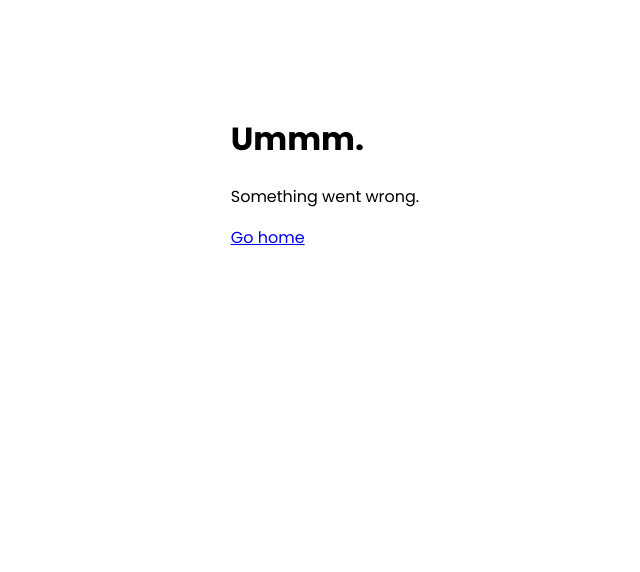
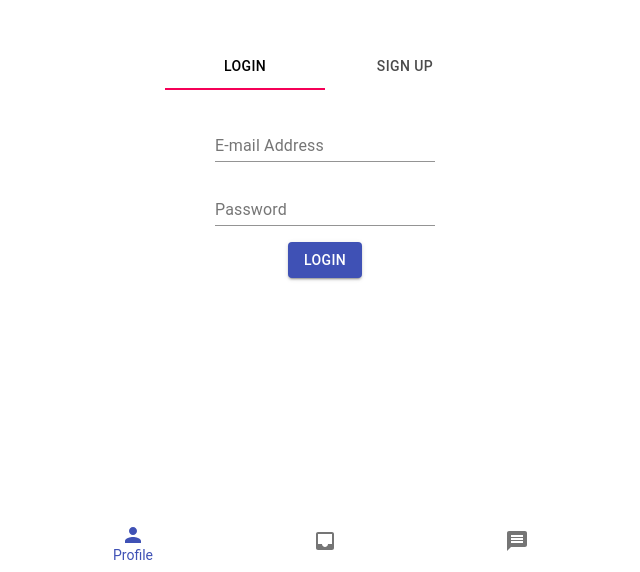
Before and after one commit to TrouvOpus/TrouvOpus, a React (Create React App) app: page /login in a window 1280 px wide. Shown: the part 228-800 px from the top of the page, without its empty margins (315-955 px from the left). Built offline with nearby package versions, Linux system fonts and the light colour scheme.

Commit message:
Login and Signup are working

```diff
--- a/package.json
+++ b/package.json
@@ -5,6 +5,7 @@
 	"dependencies": {
 		"@material-ui/core": "^4.11.0",
 		"@material-ui/icons": "^4.9.1",
+		"@material-ui/lab": "^4.0.0-alpha.56",
 		"@testing-library/jest-dom": "^4.2.4",
 		"@testing-library/react": "^9.5.0",
 		"@testing-library/user-event": "^7.2.1",
--- a/src/App.jsx
+++ b/src/App.jsx
@@ -2,9 +2,11 @@ import React from "react"
 import "./App.scss"
 
 import Routes from "./Routes"
+import Navigation from "./components/Navigation"
 
 export default _ => (
 	<div className="App">
 		<Routes />
+		<Navigation />
 	</div>
 )
--- a/src/Routes.js
+++ b/src/Routes.js
@@ -1,11 +1,13 @@
 import React from "react"
 import { Switch, Route } from "react-router-dom"
 
+import Login from "./pages/Login.jsx"
 import Error from "./pages/Error.jsx"
 
 export default () => (
 	<div className="Routes">
 		<Switch>
+			<Route path="/login" component={Login} />
 			<Route exact path="/">
 				<h1>TrouvOpus</h1>
 			</Route>
--- /dev/null
+++ b/src/components/Navigation.jsx
@@ -0,0 +1,36 @@
+import React from "react"
+import { Link } from "react-router-dom"
+import { BottomNavigation, BottomNavigationAction } from "@material-ui/core"
+import { Person, Inbox, Message } from "@material-ui/icons"
+import "./Navigation.scss"
+
+export default () => {
+	const [active, setActive] = React.useState("profile")
+	return (
+		<div className="Navigation">
+			<BottomNavigation value={active} onChange={(e, n) => setActive(n)}>
+				<BottomNavigationAction
+					component={Link}
+					to="/profile"
+					value="profile"
+					label="Profile"
+					icon={<Person />}
+				/>
+				<BottomNavigationAction
+					component={Link}
+					to="/feed"
+					value="feed"
+					label="Feed"
+					icon={<Inbox />}
+				/>
+				<BottomNavigationAction
+					component={Link}
+					to="/activity"
+					value="activity"
+					label="Activity"
+					icon={<Message />}
+				/>
+			</BottomNavigation>
+		</div>
+	)
+}
--- /dev/null
+++ b/src/components/Navigation.scss
@@ -0,0 +1,6 @@
+.Navigation .MuiBottomNavigation-root {
+	position: fixed;
+	bottom: 0;
+	left: 0;
+	right: 0;
+}
--- a/src/services/firebase.js
+++ b/src/contexts/FirebaseContext.js
@@ -1,5 +1,7 @@
 import firebase from "firebase/app"
 import "firebase/firebase-firestore"
+import "firebase/auth"
+import { createContext } from "react"
 
 const config = {
 	apiKey: "AIzaSyDS_VRkXpVXfm6yBSh7XSf48UA-nH8npFU",
@@ -14,5 +16,12 @@ const config = {
 
 firebase.initializeApp(config)
 
-export const Firestore = firebase.firestore()
-export const Auth = firebase.auth()
+const Firestore = firebase.firestore()
+const Auth = firebase.auth()
+
+const FirebaseContext = createContext({
+	Firestore,
+	Auth,
+})
+
+export default FirebaseContext
--- /dev/null
+++ b/src/pages/Login.jsx
@@ -0,0 +1,183 @@
+import React from "react"
+import FirebaseContext from "../contexts/FirebaseContext"
+import {
+	Grid,
+	TextField,
+	Button,
+	Tab,
+	CircularProgress,
+	Backdrop,
+	Snackbar,
+} from "@material-ui/core"
+import { TabList, TabPanel, TabContext, Alert } from "@material-ui/lab"
+
+export default () => {
+	const [tab, setTab] = React.useState("login")
+	const [email, setEmail] = React.useState("")
+	const [password, setPassword] = React.useState("")
+	const [isLoading, setIsLoading] = React.useState(false)
+	const [successMsg, setSuccessMsg] = React.useState()
+	const [errorMsg, setErrorMsg] = React.useState()
+
+	const { Auth } = React.useContext(FirebaseContext)
+
+	function clearForm() {
+		setEmail("")
+		setPassword("")
+	}
+
+	async function login() {
+		let user
+		try {
+			setIsLoading(true)
+			user = await Auth.signInWithEmailAndPassword(email, password)
+			console.log("Logged in", user || Auth.currentUser)
+			setSuccessMsg("Logged in!")
+			clearForm()
+		} catch (error) {
+			console.error(error.code, error.message)
+			setErrorMsg(error.message)
+		} finally {
+			setIsLoading(false)
+		}
+		return user
+	}
+
+	async function signup() {
+		let user
+		try {
+			setIsLoading(true)
+			user = await Auth.createUserWithEmailAndPassword(email, password)
+			console.log("Created user", user || Auth.currentUser)
+			setSuccessMsg("User created!")
+			clearForm()
+		} catch (error) {
+			console.error(error.code, error.message)
+			setErrorMsg(error.message)
+		} finally {
+			setIsLoading(false)
+			console.log("Auth", Auth.currentUser)
+		}
+		return user
+	}
+
+	return (
+		<div className="Login">
+			<Backdrop open={isLoading}>
+				<CircularProgress color="secondary" />
+			</Backdrop>
+			<Snackbar
+				open={successMsg}
+				autoHideDuration={5000}
+				onClose={() => setSuccessMsg(undefined)}
+				anchorOrigin={{ vertical: "top", horizontal: "right" }}
+			>
+				<Alert severity="success">{successMsg}</Alert>
+			</Snackbar>
+			<Snackbar
+				open={errorMsg}
+				autoHideDuration={5000}
+				onClose={() => setErrorMsg(undefined)}
+				anchorOrigin={{ vertical: "top", horizontal: "right" }}
+			>
+				<Alert severity="error">{errorMsg}</Alert>
+			</Snackbar>
+			<TabContext value={tab}>
+				<TabList
+					onChange={(e, n) => {
+						setTab(n)
+						clearForm()
+					}}
+					variant="fullWidth"
+				>
+					<Tab value="login" label="Login" />
+					<Tab value="signup" label="Sign Up" />
+				</TabList>
+				<TabPanel value="login">
+					<form
+						onSubmit={e => {
+							e.preventDefault()
+							login()
+						}}
+					>
+						<Grid
+							container
+							direction="column"
+							justify="center"
+							alignItems="center"
+							spacing={2}
+						>
+							<Grid item>
+								<TextField
+									label="E-mail Address"
+									value={email}
+									onChange={e => setEmail(e.target.value)}
+								/>
+							</Grid>
+							<Grid item>
+								<TextField
+									label="Password"
+									type="password"
+									value={password}
+									onChange={e => setPassword(e.target.value)}
+								/>
+							</Grid>
+							<Grid item>
+								<Button
+									color="primary"
+									variant="contained"
+									expand="block"
+									type="submit"
+								>
+									Login
+								</Button>
+							</Grid>
+						</Grid>
+					</form>
+				</TabPanel>
+				<TabPanel value="signup">
+					<form
+						onSubmit={e => {
+							e.preventDefault()
+							signup(email, password)
+						}}
+					>
+						<Grid
+							container
+							direction="column"
+							justify="center"
+							alignItems="center"
+							spacing={2}
+						>
+							<Grid item>
+								<TextField
+									label="E-mail Address"
+									value={email}
+									onChange={e => setEmail(e.target.value)}
+								/>
+							</Grid>
+							<Grid item>
+								<TextField
+									label="Password"
+									type="password"
+									value={password}
+									onChange={e => setPassword(e.target.value)}
+								/>
+							</Grid>
+							<Grid item>
+								<Button
+									color="primary"
+									variant="contained"
+									expand="block"
+									type="submit"
+								>
+									Create an Account
+								</Button>
+							</Grid>
+						</Grid>
+					</form>
+				</TabPanel>
+			</TabContext>
+		</div>
+	)
+}
```
Also changed, not shown: src/contexts/AuthContext.js (added, +41 -0 lines), 1 other file (tests, documents, lock files or other folders).
